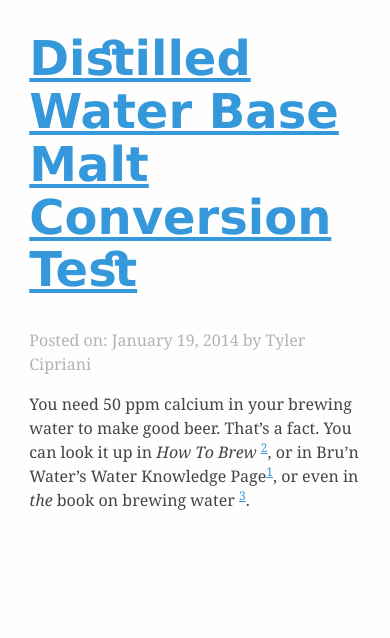
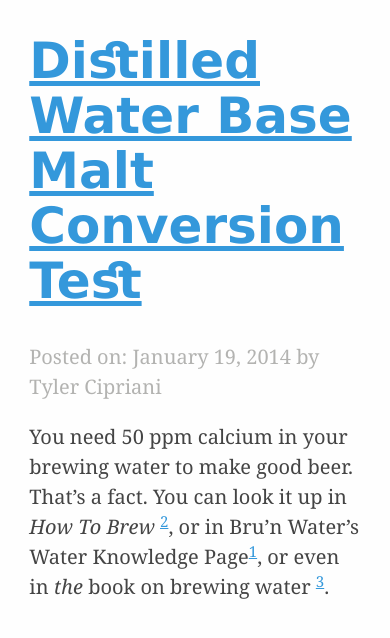
Before and after one commit to thcipriani/brewing, a Jekyll site: the page built from index.md, in a window 390 px wide. Shown: the top 638 px of the page. Built offline with Jekyll 4.4.1, drawn with Linux system fonts in a browser that asks for light colours; nearby versions of some CDN libraries; Markdown is read by kramdown in place of the engine named in the settings.

Commit message:
Tweak font-size for mobile

```diff
--- a/css/main.css
+++ b/css/main.css
@@ -474,7 +474,8 @@ article footer {
 }
 
 @media screen and (max-width: 875px) {
-  body { font-size: 1em; }
+  h1 { font-size: 2.5em; }
+  body { font-size: 1.25em; }
 
   img {
     max-width: 100%;
```
